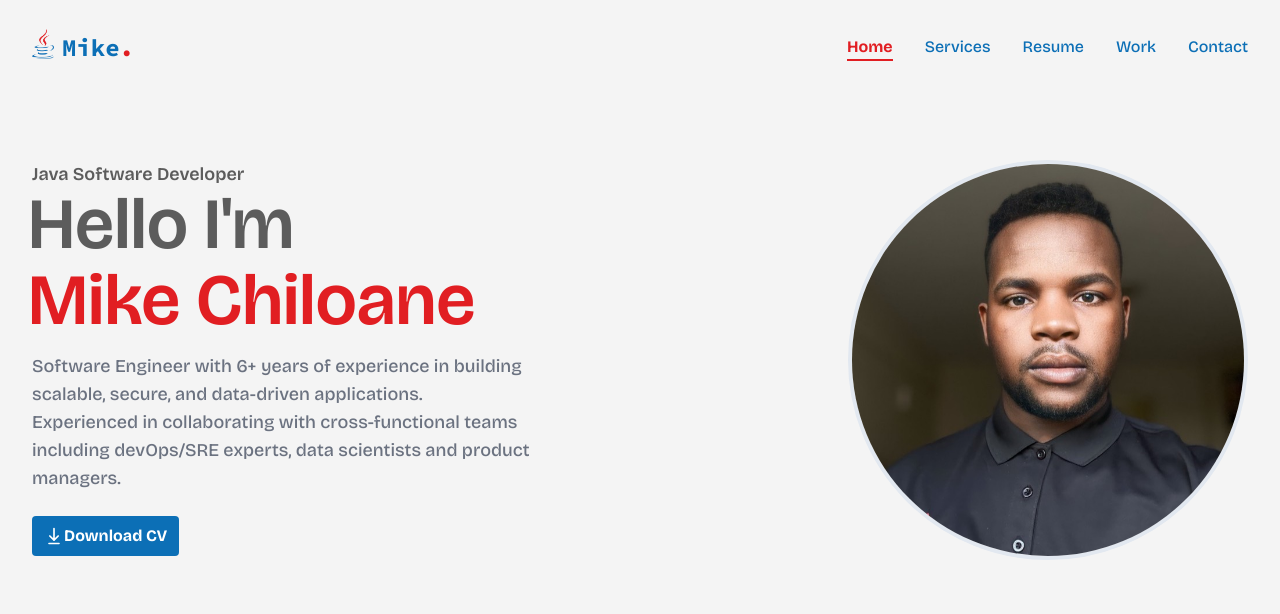
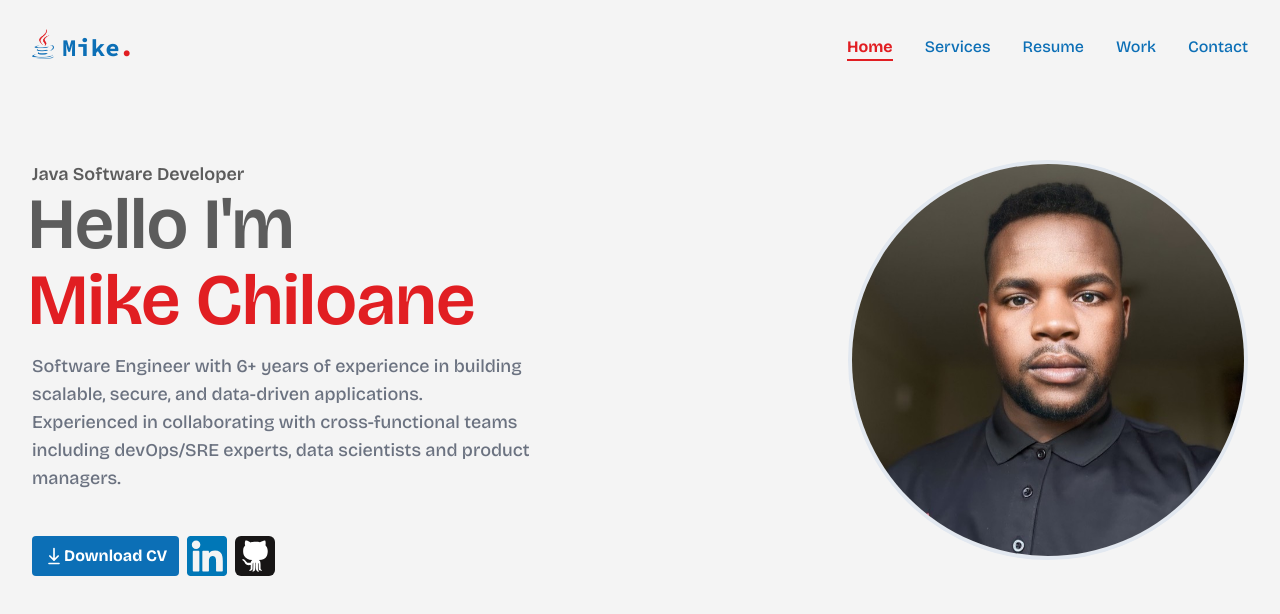
Before and after one commit to mikechiloane/mike-portfolio-v2, a Next.js app: page / in a window 1280 px wide. Shown: the top 614 px of the page. Built offline with nearby package versions, Linux system fonts and the light colour scheme.

Commit message:
Add Social links and remove minor styling bugs

```diff
--- a/app/components/Hero/index.tsx
+++ b/app/components/Hero/index.tsx
@@ -10,7 +10,7 @@ const Hero = () => {
 
 
     return (
-            <div className="flex w-full flex-col md:flex-row gap-8  items-between mt-16 text-center md:text-start flex-col-reverse">
+            <div className="flex w-full flex-col md:flex-row gap-24  items-between mt-16 text-center md:text-start ">
                 <div className="w-full">
                     <p className="text-lg font-semibold">Java Software Developer</p>
                     <div className={`${font.className} -mx-1 text-7xl font-semibold`}>
@@ -21,11 +21,14 @@ const Hero = () => {
                         <p className="text-lg font-medium">Software Engineer with 6+ years of experience in building scalable, secure, and data-driven applications. Experienced in collaborating with cross-functional teams including devOps/SRE experts, data scientists and product managers. </p>
                     </div>
 
-                    <div className="mt-6 flex  gap-4 items-center justify-center md:justify-start">
-                        <a download href="/cv/Mike_Chiloane_ID.pdf" className="relateive flex items-center bg-java-blue w-fit px-3 rounded">
+                    <div className="mt-6 flex h-20 overflow-hidden  gap-2 items-center justify-center md:justify-start">
+                        <a download href="/cv/Mike_Chiloane_ID.pdf" className="relateive flex items-center bg-java-blue w-fit px-3 rounded cursor-pointer hover:scale-110 transition-all duration-300">
                             <Image width={20} height={200} src="/icons/download.svg" alt="download"/>
                             <button className="text-md font-bold  text-white py-2  ">Download CV</button>
                         </a>
+                        <a  href="https://www.linkedin.com/in/mikechiloane/" target="_blank"><Image src="/icons/linkedin.svg" width={40} height={30} alt="LinkedIn" className="cursor-pointer hover:scale-110 transition-all duration-300"/></a>
+                        <a href="https://github.com/mikechiloane" target="_blank"><Image src="/icons/github.svg" width={40} height={30} alt="LinkedIn" className="cursor-pointer hover:scale-110 transition-all duration-300"/></a>
+
                     </div>
 
                 </div>
--- a/app/components/NavigationBar/index.tsx
+++ b/app/components/NavigationBar/index.tsx
@@ -76,7 +76,7 @@ const NavigationBar = () => {
                 </div>
             </div>
             {smNavOpen && (
-                <div className="w-full h-screen absolute bg-background md:hidden">
+                <div className="w-full z-50 h-fit absolute bg-background md:hidden">
                     <div className="flex text-lg flex-col items-end gap-2">
                         {NavigationItems.map((item, index) => (
                             <NavigationItem name={item} key={index} onClick={closeSmNavBar}/>
```
Also changed, not shown: public/icons/github.svg (added), public/icons/linkedin.svg (added).
